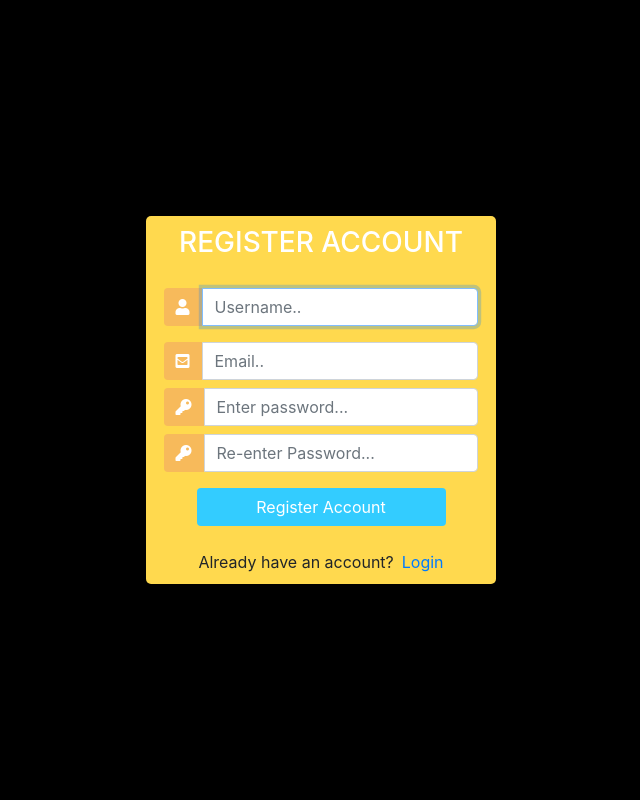
After one commit to IVY-magazine/ivy-magazine, a Django app: page /register/ in a window 1280 px wide. The commit adds this page. Shown: the whole page, without its empty margins (319-959 px from the left). Run offline with Django 3.2, Linux system fonts and the light colour scheme; some libraries are stand-ins or nearby versions.

Commit message:
login and register to back-end

```diff
--- /dev/null
+++ b/ivyMagazine/magazines/forms.py
@@ -0,0 +1,11 @@
+from django.forms import ModelForm
+from django.contrib.auth.forms import UserCreationForm
+
+from django.contrib.auth.models import User
+from django import forms
+
+
+class CreateUserForm(UserCreationForm):
+    class Meta:
+        model = User
+        fields = ['username', 'email', 'password1', 'password2']
--- a/ivyMagazine/magazines/templates/magazines/contactUs.html
+++ b/ivyMagazine/magazines/templates/magazines/contactUs.html
@@ -23,8 +23,12 @@
                 <li><a class="nav-link" href="{% url 'magazine' %}">MAGAZINE</a></li>
                 <li><a class="nav-link" href="{% url 'aboutUs' %}">ABOUT US</a></li>
                 <li><a class="nav-link" href="{% url 'contactUs' %}">CONTACT US</a></li>
-                <li id="sign_in"><a  class="nav-link" href="{% url 'signIn' %}">SIGN IN</a></li>
+                <li id="sign_in"><a  class="nav-link" href="{% url 'login' %}">SIGN IN</a></li>
           </ul>
+          <span class = "hello-msg">Hello, {{request.user}}</span>
+          <span><a class = "hello-msg" href= "{% url 'logout' %}">Logout</a></span>
+          <span><a class = "hello-msg" href= "{% url 'info' %}">MYInfo</a></span>
+
     </nav>
     <section>
         <div class="container">
--- a/ivyMagazine/magazines/templates/magazines/info.html
+++ b/ivyMagazine/magazines/templates/magazines/info.html
@@ -16,7 +16,7 @@
             USER NAME
           </th>
           <th style="text-align: left; margin-left: 10rem;">
-            Alex
+            {{request.user}}
           </th>
         </tr>
         <tr>
@@ -24,7 +24,7 @@
             USER EMAIL
           </th>
           <th style="text-align: left; margin-left: 10rem;">
-            alex@sunykorea.ac.kr
+            {{request.user.email}}
           </th>
         </tr>
       </table>
--- /dev/null
+++ b/ivyMagazine/magazines/templates/magazines/register.html
@@ -0,0 +1,143 @@
+<!DOCTYPE html>
+<html>
+
+<head>
+	<title>Register</title>
+	<link rel="stylesheet" href="https://stackpath.bootstrapcdn.com/bootstrap/4.1.3/css/bootstrap.min.css" integrity="sha384-MCw98/SFnGE8fJT3GXwEOngsV7Zt27NXFoaoApmYm81iuXoPkFOJwJ8ERdknLPMO" crossorigin="anonymous">
+	<script src="https://ajax.googleapis.com/ajax/libs/jquery/3.3.1/jquery.min.js"></script>
+	<link rel="stylesheet" href="https://use.fontawesome.com/releases/v5.6.1/css/all.css" integrity="sha384-gfdkjb5BdAXd+lj+gudLWI+BXq4IuLW5IT+brZEZsLFm++aCMlF1V92rMkPaX4PP" crossorigin="anonymous">
+
+	<style>
+		body,
+		html {
+			margin: 0;
+			padding: 0;
+			height: 100%;
+			background: #000000 !important;
+		}
+		.user_card {
+			width: 350px;
+			margin-top: auto;
+			margin-bottom: auto;
+			background: #FFD94E;
+			position: relative;
+			display: flex;
+			justify-content: center;
+			flex-direction: column;
+			padding: 10px;
+			box-shadow: 0 4px 8px 0 rgba(0, 0, 0, 0.2), 0 6px 20px 0 rgba(0, 0, 0, 0.19);
+			-webkit-box-shadow: 0 4px 8px 0 rgba(0, 0, 0, 0.2), 0 6px 20px 0 rgba(0, 0, 0, 0.19);
+			-moz-box-shadow: 0 4px 8px 0 rgba(0, 0, 0, 0.2), 0 6px 20px 0 rgba(0, 0, 0, 0.19);
+			border-radius: 5px;
+
+		}
+
+		.form_container {
+			margin-top: 20px;
+		}
+
+		#form-title{
+			color: #fff;
+		}
+		.login_btn {
+			width: 100%;
+			background: #33ccff !important;
+			color: white !important;
+		}
+		.login_btn:focus {
+			box-shadow: none !important;
+			outline: 0px !important;
+		}
+		.login_container {
+			padding: 0 2rem;
+		}
+		.input-group-text {
+			background: #f7ba5b !important;
+			color: white !important;
+			border: 0 !important;
+			border-radius: 0.25rem 0 0 0.25rem !important;
+		}
+		.input_user,
+		.input_pass:focus {
+			box-shadow: none !important;
+			outline: 0px !important;
+		}
+
+	</style>
+
+</head>
+<body>
+	<div class="container h-100">
+		<div class="d-flex justify-content-center h-100">
+			<div class="user_card">
+				<div class="d-flex justify-content-center">
+					<h3 id="form-title">REGISTER ACCOUNT</h3>
+				</div>
+				<div class="d-flex justify-content-center form_container">
+
+					<form method="POST" action="">
+						{% csrf_token %}
+						<div class="input-group mb-3">
+							<div class="input-group-append">
+								<span class="input-group-text"><i class="fas fa-user"></i></span>
+							</div>
+							{{form.username}}
+						</div>
+						<div class="input-group mb-2">
+							<div class="input-group-append">
+								<span class="input-group-text"><i class="fas fa-envelope-square"></i></span>
+							</div>
+							{{form.email}}
+						</div>
+						<div class="input-group mb-2">
+							<div class="input-group-append">
+								<span class="input-group-text"><i class="fas fa-key"></i></span>
+							</div>
+							{{form.password1}}
+						</div>
+						<div class="input-group mb-2">
+							<div class="input-group-append">
+								<span class="input-group-text"><i class="fas fa-key"></i></span>
+							</div>
+							{{form.password2}}
+						</div>
+
+
+
+				   		<div class="d-flex justify-content-center mt-3 login_container">
+				 			<input class="btn login_btn" type="submit" value="Register Account">
+				   		</div>
+
+					</form>
+				</div>
+
+				{{form.errors}}
+				<!-- any errors showing up -->
+
+				<div class="mt-4">
+					<div class="d-flex justify-content-center links">
+						Already have an account? <a href="{% url 'login' %}" class="ml-2">Login</a>
+					</div>
+				</div>
+			</div>
+		</div>
+	</div>
+	<script>
+						/* Because i didnt set placeholder values in forms.py they will be set here using vanilla Javascript
+		//We start indexing at one because CSRF_token is considered and input field
+		 */
+
+		//Query All input fields
+		var form_fields = document.getElementsByTagName('input')
+		form_fields[1].placeholder='Username..';
+		form_fields[2].placeholder='Email..';
+		form_fields[3].placeholder='Enter password...';
+		form_fields[4].placeholder='Re-enter Password...';
+
+
+		for (var field in form_fields){
+			form_fields[field].className += ' form-control'
+		}
+	</script>
+</body>
+</html>
--- a/ivyMagazine/magazines/urls.py
+++ b/ivyMagazine/magazines/urls.py
@@ -4,8 +4,13 @@ from django.views.generic import TemplateView
 from . import views
 
 urlpatterns = [
+    path('register/', views.registerPage, name="register"),
+	path('login/', views.loginPage, name="login"),
+    path('logout/', views.logoutUser, name="logout"),
+
+
     path('', views.home, name="home"),
-    path('loginHome/', views.loginHome, name="login"),
+    path('loginHome/', views.loginHome, name="logn"),
     path('blog/', views.blog, name="blog"),
     path('portfolio/', views.portfolio, name='portfolio'),
     path('magazine/', views.magazine, name="magazine"),
--- a/ivyMagazine/magazines/views.py
+++ b/ivyMagazine/magazines/views.py
@@ -1,4 +1,58 @@
 from django.shortcuts import render, redirect
+
+
+from django.contrib.auth.forms import UserCreationForm
+from django.contrib import messages
+from django.contrib.auth import authenticate, login, logout
+
+from django.contrib.auth.decorators import login_required
+
+from .models import *
+from .forms import CreateUserForm
+
+
+def registerPage(request):
+    if request.user.is_authenticated:
+        return redirect('home')
+
+    else:
+        form = CreateUserForm()
+
+        if request.method == "POST":
+            form = CreateUserForm(request.POST)
+            if form.is_valid():
+                form.save()
+                user = form.cleaned_data.get('username')
+                messages.success(request, 'Account was created for ' + user)
+
+                return redirect('login')
+
+        context = {'form':form}
+        return render(request, 'magazines/register.html', context)
+
+def loginPage(request):
+
+    if request.user.is_authenticated:
+        return redirect('home')
+
+    else:
+        if request.method == "POST":
+            username = request.POST.get('username')
+            password = request.POST.get('password')
+
+            user = authenticate(request, username = username, password = password)
+
+            if user is not None:
+                login(request, user)
+                return redirect('home')
+            else:
+                messages.info(request, 'Username OR password is incorrect')
+        context = {}
+        return render(request, 'magazines/login.html', context)
+
+def logoutUser(request):
+    logout(request)
+    return redirect('home')
 
 # Create your views here.
 def home(request):
@@ -13,10 +67,12 @@ def blog(request):
     context = {}
     return render(request, 'magazines/blog.html', context)
 
+@login_required(login_url = 'login')
 def portfolio(request):
     context = {}
     return render(request, 'magazines/portfolio.html', context)
 
+@login_required(login_url = 'login')
 def magazine(request):
     magazines = Magazine.objects.all()
     return render(request, 'magazines/magazine.html', {'magazines': magazines})
@@ -29,6 +85,7 @@ def contactUs(request):
     context = {}
     return render(request, 'magazines/contactUs.html', context)
 
+@login_required(login_url = 'login')
 def info(request):
     context = {}
     return render(request, 'magazines/info.html', context)
```
Also changed, not shown: ivyMagazine/magazines/templates/magazines/login.html (added, +128 -0 lines), ivyMagazine/magazines/templates/magazines/navbar.html (+8 -1 lines), ivyMagazine/db.sqlite3.
